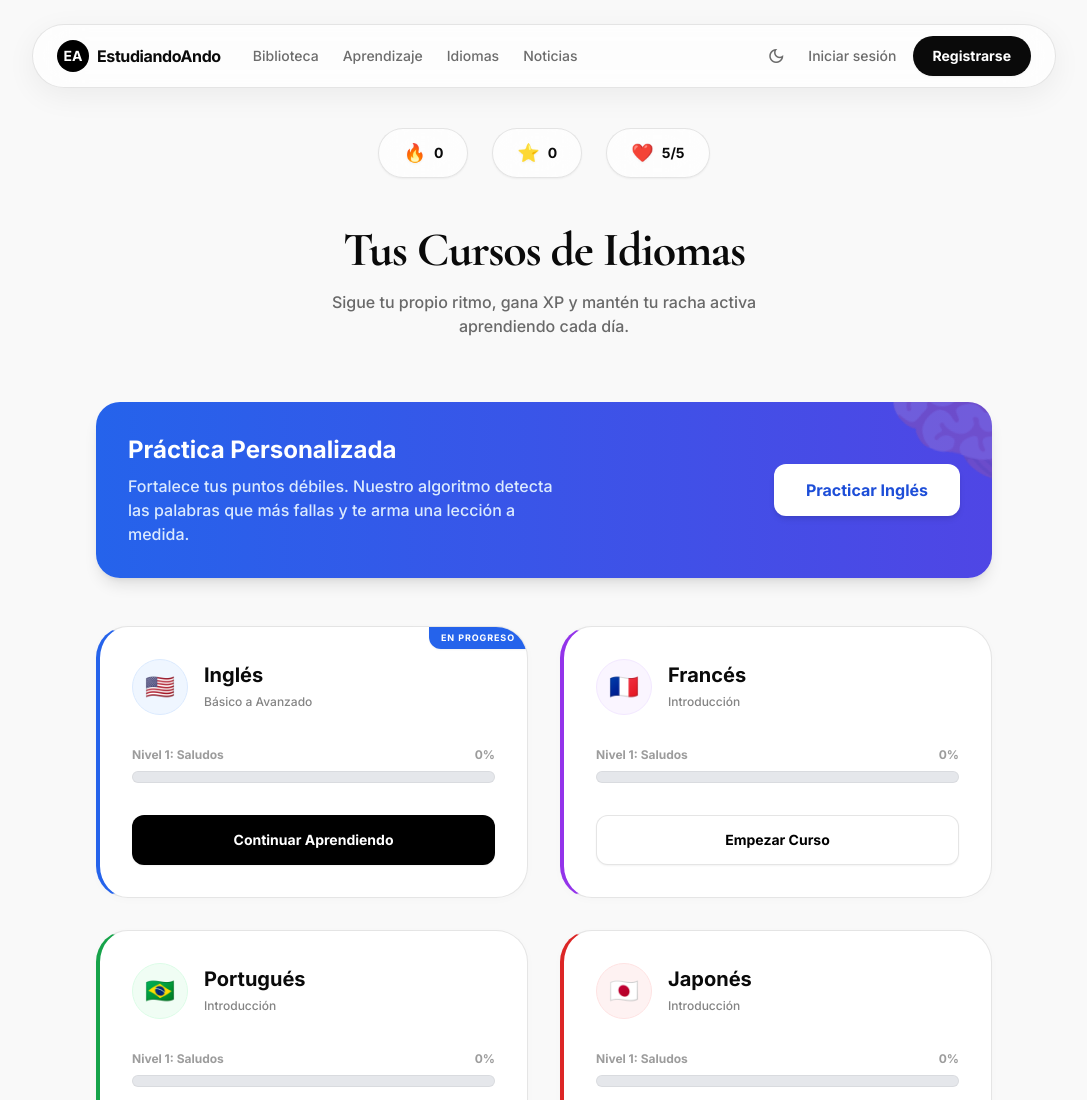
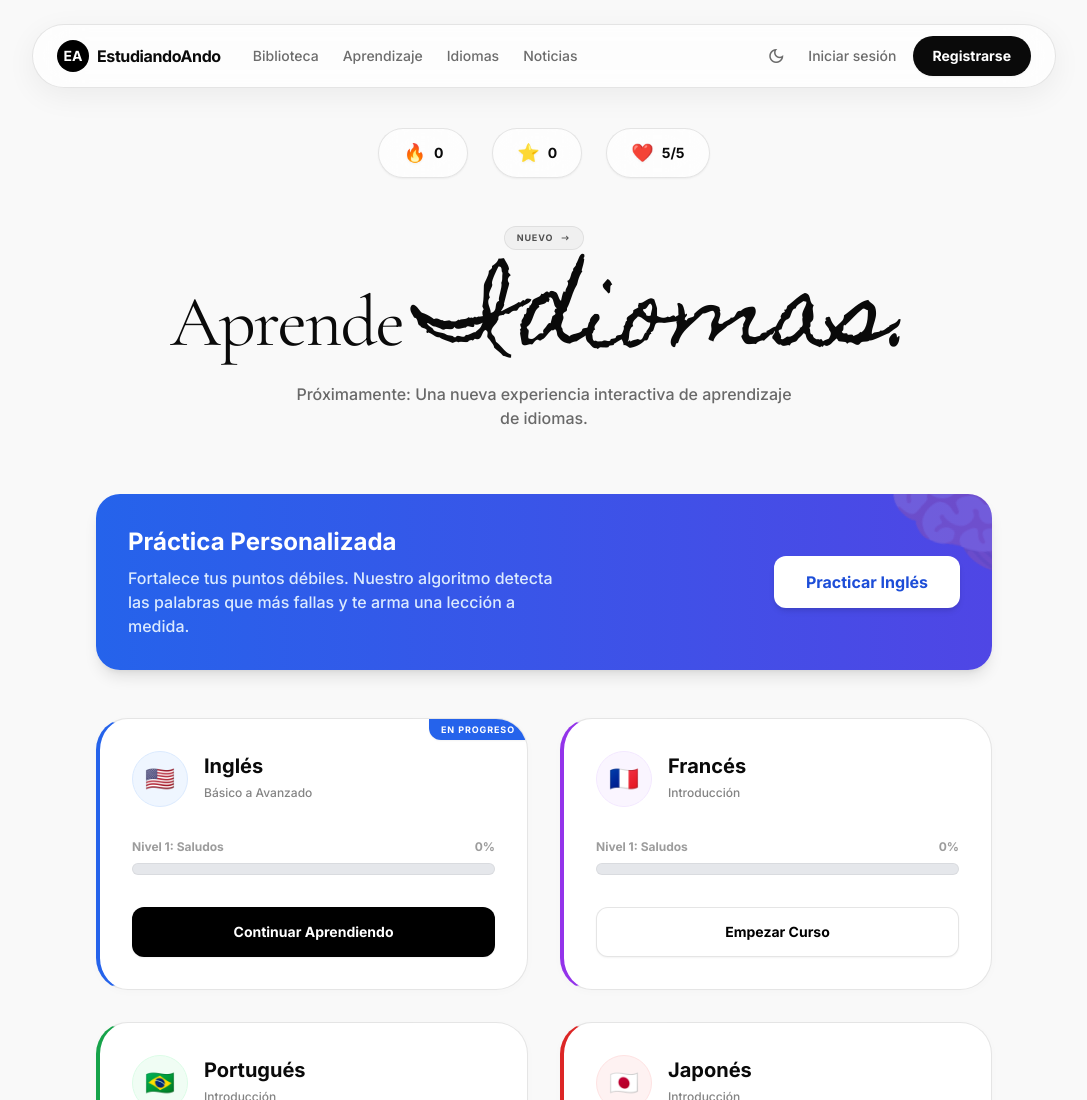
Before and after one commit to Altamar-Studio/.edu, a plain HTML site: page idiomas.html in a window 1280 px wide. Shown: the top 1100 px of the page, without its empty margins (96-1183 px from the left). Drawn offline with nearby package versions, Linux system fonts and the light colour scheme.

Commit message:
Add files via upload

```diff
--- a/idiomas.html
+++ b/idiomas.html
@@ -119,11 +119,17 @@
         </div>
 
         <section class="max-w-4xl mx-auto mb-16 text-center">
-            <h1 class="text-4xl md:text-5xl text-serif font-bold mb-4 tracking-tight text-ea-dark dark:text-white transition-colors">
-                Tus Cursos de Idiomas
+            <div class="mb-6 flex justify-center">
+                <span class="inline-flex items-center gap-1.5 px-3 py-1 text-[9px] font-bold uppercase tracking-widest bg-black/5 dark:bg-white/5 rounded-full border border-black/10 dark:border-white/10 opacity-70">
+                    NUEVO <span class="material-symbols-outlined text-[12px]">arrow_right_alt</span>
+                </span>
+            </div>
+            <h1 class="text-5xl md:text-7xl mb-6 tracking-tight text-ea-dark dark:text-white flex justify-center items-end gap-4 transition-colors">
+                <span class="font-serif">Aprende</span>
+                <span class="font-handwritten text-6xl md:text-8xl -mb-3 tracking-normal font-normal">Idiomas.</span>
             </h1>
             <p class="text-sm md:text-base opacity-60 font-medium max-w-lg mx-auto">
-                Sigue tu propio ritmo, gana XP y mantén tu racha activa aprendiendo cada día.
+                Próximamente: Una nueva experiencia interactiva de aprendizaje de idiomas.
             </p>
         </section>
 
```
